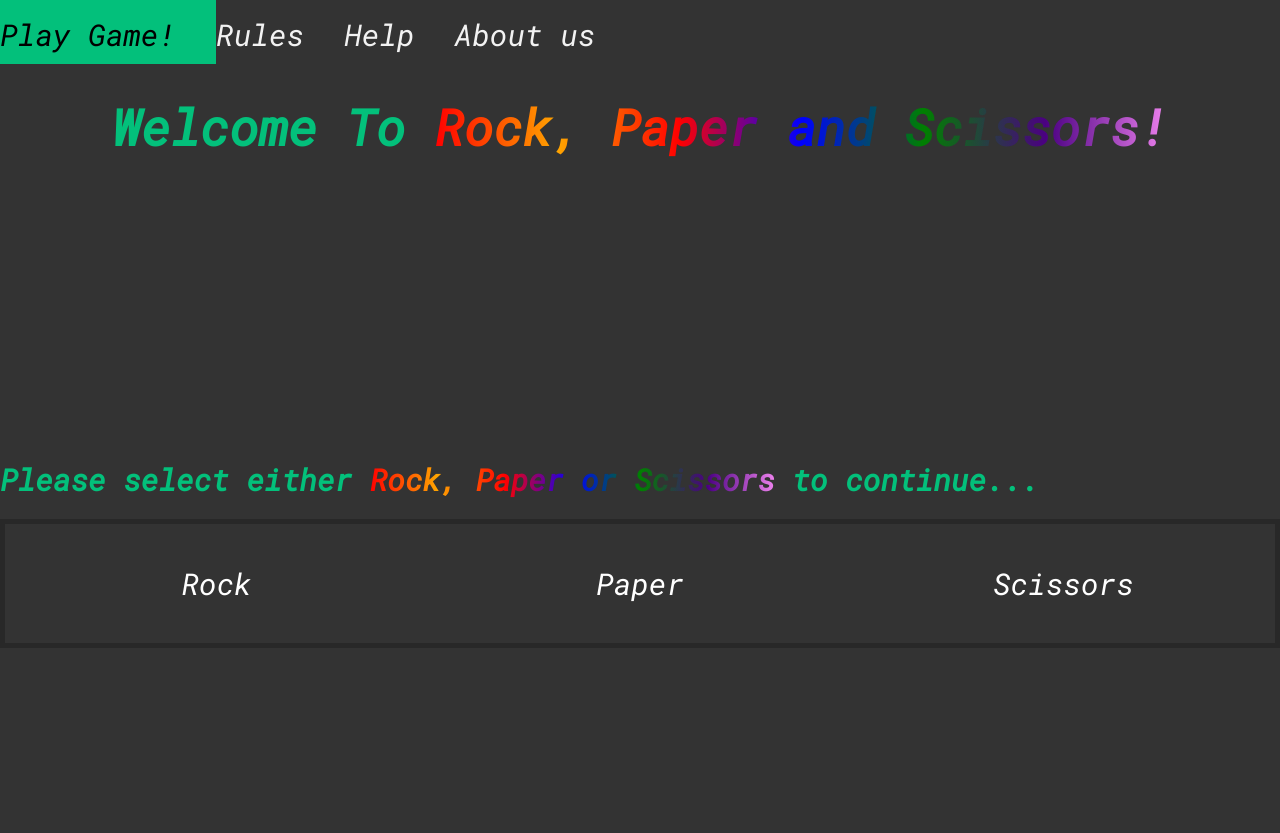
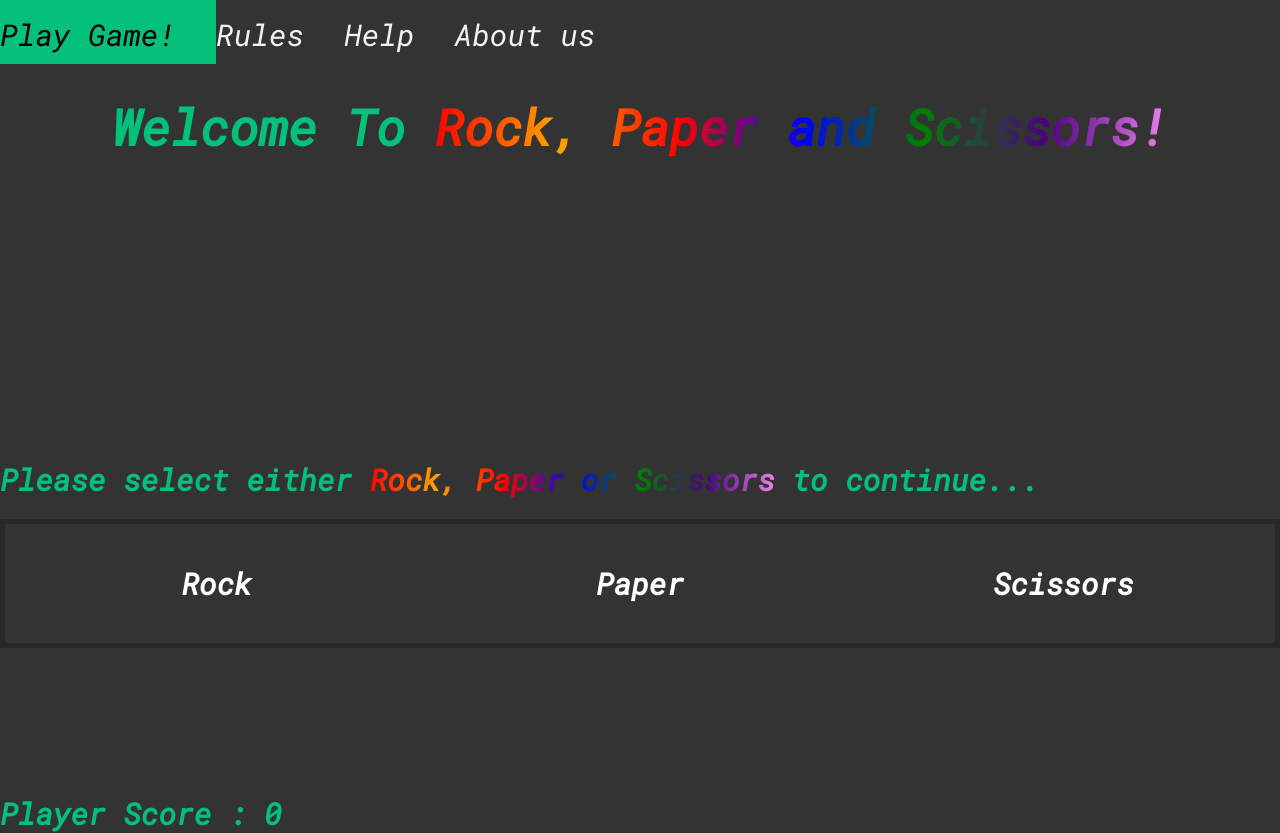
Before and after one commit to Ascendrospyder/rock-paper-scissors, a website: page app.html in a window 1280 px wide. Drawn offline with Linux system fonts and the light colour scheme.

Commit message:
Added some changes to the files to fix style

```diff
--- a/css/style.css
+++ b/css/style.css
@@ -62,7 +62,8 @@ body {
   color: white;
   font-size: 30px;
   font-family: 'Roboto Mono', monospace;
-  transition: background-color 0.3s;
+  font-weight: bold;
+  transition: background-color 0.9s;
 }
 
 button {
@@ -74,7 +75,3 @@ button:hover {
   background-color: #03c07b;
   color: black;
 }
-
-.score-container {
-
-}
--- a/rulesPage.html
+++ b/rulesPage.html
@@ -0,0 +1,13 @@
+<!DOCTYPE html>
+<html lang="en">
+<head>
+  <meta charset="UTF-8">
+  <meta http-equiv="X-UA-Compatible" content="IE=edge">
+  <meta name="viewport" content="width=device-width, initial-scale=1.0">
+  <title>Rules</title>
+  <link rel = "stylesheet" href
+</head>
+<body>
+
+</body>
+</html>
--- a/src/script.js
+++ b/src/script.js
@@ -85,6 +85,7 @@ function game () {
   resultMessage.setAttribute("style", "font-size : 30px; font-family : 'Roboto Mono', monospace; color : #03c07b; font-weight : bold; display : flex; justify-content : center;");
   scoreDiv.setAttribute("style", "display : flex; justify-content : flex-start; height : 170px; align-items : flex-end; ")
   displayScore.setAttribute("style", "font-size : 30px; font-family : 'Roboto Mono', monospace; color : #03c07b; font-weight : bold;");
+  displayScore.textContent = `${"Player Score : "}` + playerScore;
 
   buttons.forEach((button) => {
     button.addEventListener("click", function (e) {
@@ -94,7 +95,6 @@ function game () {
       displayScore.textContent = `${"Player Score : "}` + playerScore;
       resultMessage.textContent = result;
       container.setAttribute("style", "font-size : 50px; color : orange;");
-
     });
   });
 }
```
Also changed, not shown: navBar.html (added, +1 -0 lines).
